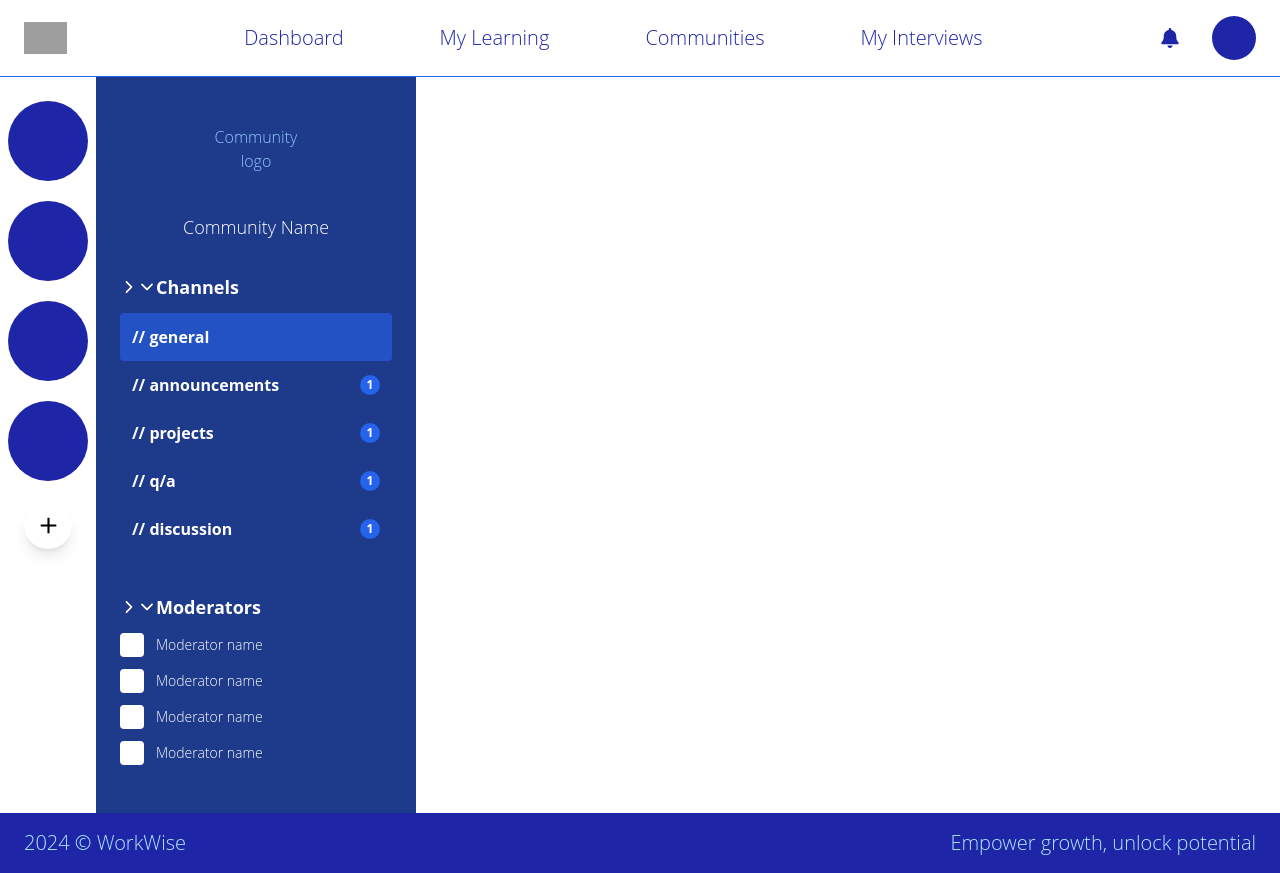
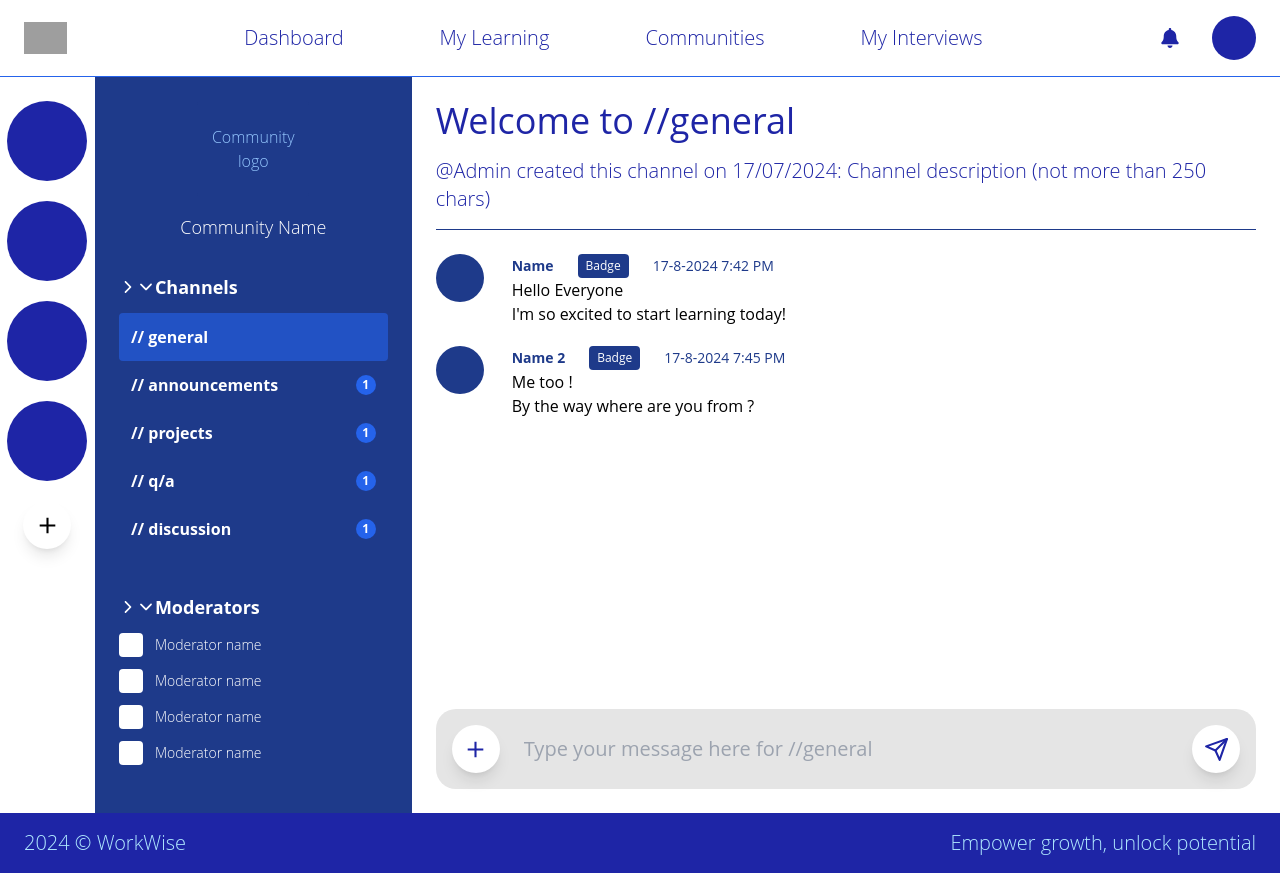
Before and after one commit to Tarek-Al-Khatib/frontend, a React (Create React App) app: page /community in a window 1280 px wide. Built offline with nearby package versions, Linux system fonts and the light colour scheme; grey boxes are pictures that could not be loaded.

Commit message:
Added chat section to community

```diff
--- a/src/css/colors.css
+++ b/src/css/colors.css
@@ -41,3 +41,7 @@
 .text-light-navy {
   color: #4449b5;
 }
+
+.bg-slight-gray {
+  background-color: #e5e5e5;
+}
--- a/src/pages/Communities/Communities.jsx
+++ b/src/pages/Communities/Communities.jsx
@@ -3,6 +3,7 @@ import Navbar from "../../components/Navbar/Navbar";
 import Footer from "../../components/Footer/Footer";
 import "./Communities.css";
 import { IoMdAdd } from "react-icons/io";
+import { FiSend } from "react-icons/fi";
 import { IoIosArrowForward } from "react-icons/io";
 import { IoIosArrowDown } from "react-icons/io";
 const Communities = () => {
@@ -92,6 +93,69 @@ const Communities = () => {
             </div>
           </div>
         </div>
+
+        <div class="flex flex-col flex-grow bg-white p-6">
+          <div>
+            <h1 class="text-4xl text-navy mb-4">Welcome to //general</h1>
+            <p class="text-xl text-navy mb-4 font-thin">
+              @Admin created this channel on 17/07/2024: Channel description
+              (not more than 250 chars)
+            </p>
+            <hr class="border-t border-blue-900 mb-6" />
+          </div>
+          <div class="flex flex-col gap-5 flex-grow">
+            <div>
+              <div class="flex items-start gap-7">
+                <div class="w-12 h-12 bg-blue-900 rounded-full"></div>
+                <div class="flex-1">
+                  <div class="flex items-center justify-between gap-6 w-fit">
+                    <div class="text-sm text-blue-900 font-bold">Name</div>
+                    <div class="px-2 py-1 bg-blue-900 text-white text-xs rounded">
+                      Badge
+                    </div>
+                    <div class="text-blue-900 text-sm">17-8-2024 7:42 PM</div>
+                  </div>
+                  <p class="text-base text-black">
+                    Hello Everyone <br />
+                    I'm so excited to start learning today!
+                  </p>
+                </div>
+              </div>
+            </div>
+
+            <div>
+              <div class="flex items-start gap-7">
+                <div class="w-12 h-12 bg-blue-900 rounded-full"></div>
+                <div class="flex-1">
+                  <div class="flex items-center justify-between gap-6 w-fit">
+                    <div class="text-sm text-blue-900 font-bold">Name 2</div>
+                    <div class="px-2 py-1 bg-blue-900 text-white text-xs rounded">
+                      Badge
+                    </div>
+                    <div class="text-blue-900 text-sm">17-8-2024 7:45 PM</div>
+                  </div>
+                  <p class="text-base text-black">
+                    Me too ! <br />
+                    By the way where are you from ?
+                  </p>
+                </div>
+              </div>
+            </div>
+          </div>
+          <div class="flex items-center gap-6 bg-slight-gray p-4 rounded-self">
+            <button class="w-12 h-12 bg-white rounded-full flex items-center justify-center shadow-lg">
+              <IoMdAdd size={25} className="text-navy" />
+            </button>
+            <input
+              type="text"
+              class="flex-1 bg-transparent placeholder-gray-400 text-xl outline-none"
+              placeholder="Type your message here for //general"
+            />
+            <button class="w-12 h-12 bg-white rounded-full flex items-center justify-center shadow-lg">
+              <FiSend size={25} className="text-navy" />
+            </button>
+          </div>
+        </div>
       </div>
       <Footer />
     </div>
```
